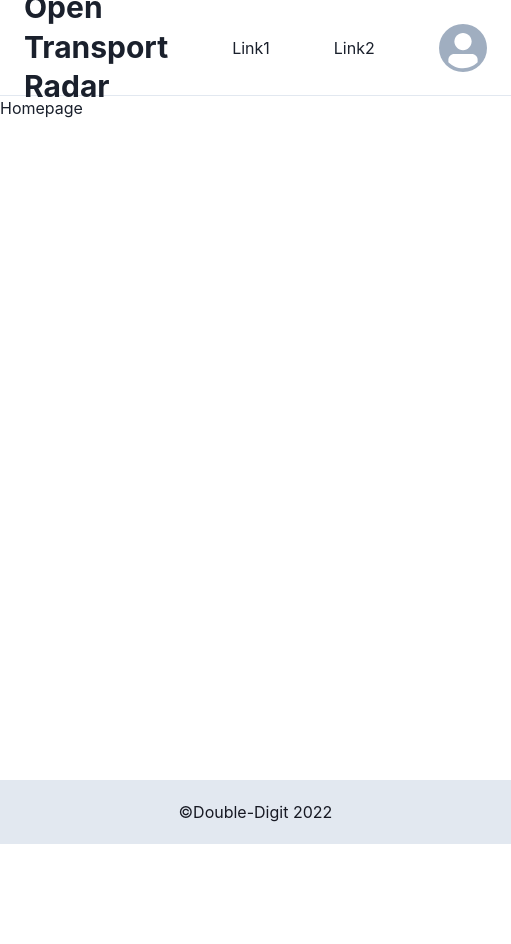
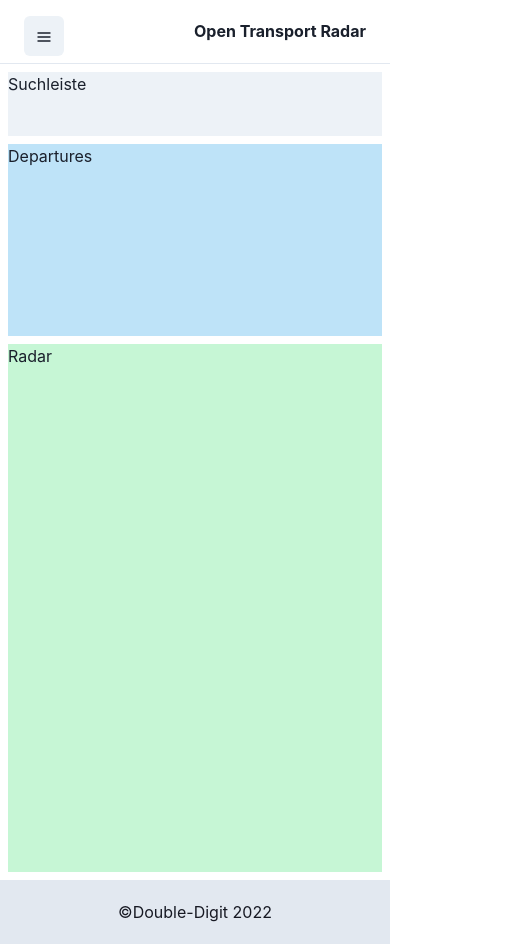
Before and after one commit to TimothyIsaac/open-transport-radar-vite-test, a React (Vite) app: page / in a window 390 px wide. Shown: the whole page, 511 px wide, since content can reach past the window. Before the commit the page ends 844 px from the top, so only its background shows below. Built offline with nearby package versions, Linux system fonts and the light colour scheme.

Commit message:
added responsive design

```diff
--- a/Routes.tsx
+++ b/Routes.tsx
@@ -1,6 +1,6 @@
 import React from 'react'
 import { BrowserRouter, Routes,Route } from 'react-router-dom'
-import { Home, Settings } from './pages'
+import { Home, Settings } from './src/pages'
 
 
 function AppRoutes() {
--- a/components/Header/Header.tsx
+++ /dev/null
@@ -1,39 +0,0 @@
-import React from 'react'
-import {Box, Button, Center, Flex, Heading, IconButton, useColorMode, Avatar} from "@chakra-ui/react";
-import {SunIcon, MoonIcon} from "@chakra-ui/icons"
-import {NavLink} from "react-router-dom";
-
-
-function Header() {
-    const {toggleColorMode} = useColorMode()
-    return (
-
-        <Flex
-            h="6rem"
-            py="4"
-            px="6"
-            justify="space-between"
-            borderBottom={1}
-            borderStyle={'solid'}
-            borderColor={'gray.200'}
-        >
-            <Center>
-                <Box mr={"8"}>
-                    <Heading color={"gray.800"}>Open Transport Radar</Heading>
-                </Box>
-            </Center>
-            <Center>
-                <Box mx={"2rem"}>
-                    <NavLink to={"/home"}>Link1</NavLink>
-                </Box>
-                <Box mx={"2rem"} mr={"4rem"}>
-                    <NavLink to={"/home"}>Link2</NavLink>
-                </Box>
-                <Avatar/>
-            </Center>
-        </Flex>
-    )
-}
-
-
-export default Header
--- a/pages/Home/Home.tsx
+++ /dev/null
@@ -1,13 +0,0 @@
-import { Heading, Text } from '@chakra-ui/react'
-import React from 'react'
-import { Layout } from '../../components'
-
-function Home() {
-    return (
-        <Layout>
-            <Text>Homepage</Text>
-        </Layout>
-    )
-}
-
-export default Home
--- /dev/null
+++ b/src/components/Header/Header.tsx
@@ -0,0 +1,70 @@
+import React from 'react'
+import { Box, Button, Center, Flex, Heading, useColorMode, Avatar, HStack, IconButton, useDisclosure, Menu, MenuButton, MenuItem, MenuDivider, MenuList, Stack } from "@chakra-ui/react";
+import { NavLink } from "react-router-dom";
+import { CloseIcon, HamburgerIcon, QuestionOutlineIcon, SettingsIcon } from '@chakra-ui/icons';
+
+
+function Header() {
+    const { isOpen, onOpen, onClose } = useDisclosure();
+    return (
+        <Box >
+            <Flex
+                h="16"
+                py="4"
+                px="6"
+                justify="space-between"
+                borderBottom={1}
+                borderStyle={'solid'}
+                borderColor={'gray.200'}
+            >
+                <IconButton
+                    size={'md'}
+                    icon={isOpen ? <CloseIcon /> : <HamburgerIcon />}
+                    aria-label={'Open Menu'}
+                    display={{ md: 'none' }}
+                    onClick={isOpen ? onClose : onOpen}
+                />
+                <Center>
+                    <Heading color={"gray.800"} size={["sm","md","xl"]}>Open Transport Radar</Heading>
+                </Center>
+                <Center display={{ base: 'none', md: 'flex' }}>
+                    <Box mx={"2rem"}>
+                        <NavLink to={"/home"}>Link1</NavLink>
+                    </Box>
+                    <Box mx={"2rem"} mr={"4rem"}>
+                        <NavLink to={"/home"}>Link2</NavLink>
+                    </Box>
+                    <Menu>
+                        <MenuButton>
+                            <Avatar />
+                        </MenuButton>
+                        <MenuList>
+
+                            <MenuItem icon={<SettingsIcon/>}>Settings</MenuItem>
+                            <MenuItem icon={<QuestionOutlineIcon/>}>Help</MenuItem>
+                            <MenuItem>Contact</MenuItem>
+                            <MenuDivider />
+                            <MenuItem color="red">Log Out</MenuItem>
+                        </MenuList>
+                    </Menu>
+                </Center>
+
+            </Flex>  {isOpen ? (
+                <Box
+                    pb={4}
+                    display={{ md: 'none' }}
+                    borderBottom={1}
+                    borderStyle={'solid'}
+                    borderColor={'gray.200'}>
+                    <Stack as="nav" spacing={4}>
+                        <NavLink to={"/home"}>Settings</NavLink>
+                        <NavLink to={"/home"}>Link2</NavLink>
+                    </Stack>
+                </Box>
+            ) : null}
+        </Box>
+    )
+}
+
+
+export default Header
--- a/components/Layout/Layout.tsx
+++ b/src/components/Layout/Layout.tsx
@@ -1,20 +1,22 @@
 import React from 'react'
 import Footer from '../Footer/Footer'
 import Header from '../Header/Header'
-import {Grid, GridItem} from "@chakra-ui/react";
+import { Grid, GridItem, Box, Flex } from "@chakra-ui/react";
 
 
-function Layout({children}: { children: React.ReactNode }) {
+function Layout({ children }: { children: React.ReactNode }) {
     return (
         <Grid height="100vh" templateRows="auto 1fr auto">
             <GridItem>
-                <Header/>
+                <Header />
+            </GridItem>
+            <GridItem alignItems="center">
+
+                {children}
+
             </GridItem>
             <GridItem>
-                {children}
-            </GridItem>
-            <GridItem>
-                <Footer/>
+                <Footer />
             </GridItem>
         </Grid>
     )
--- a/components/index.tsx
+++ b/src/components/index.tsx
@@ -2,5 +2,4 @@ import Header from "./Header/Header"
 import Footer from "./Footer/Footer"
 import Layout from "./Layout/Layout"
 
-
-export {Header, Footer, Layout}
+export {Header, Footer, Layout }
--- /dev/null
+++ b/src/pages/Home/Home.tsx
@@ -0,0 +1,28 @@
+import { Heading, Text, Container, Grid, GridItem } from '@chakra-ui/react'
+import React from 'react'
+import { Layout } from '../../components'
+
+function Home() {
+    return (
+        <Layout>
+            <Grid
+                m={{ "base": "0.5rem", "sm": "1rem", "md": "2rem" }}
+
+                maxW="1600px"
+                h={{ "base": "50em", "md": "50em" }}
+                gap={{ "base": "0.5rem", "md": "2rem" }}
+                templateColumns={{ "base": "1fr", "md": "repeat(3,1fr)" }}
+                templateRows={{ "base": "4rem 12rem 1fr", "md": "4rem auto" }}
+
+            >
+                <GridItem bg="gray.100" colSpan={{ "base": 1, "md": 3 }}  >
+                    Suchleiste
+                </GridItem>
+                <GridItem bg="blue.100" >Departures</GridItem>
+                <GridItem bg="green.100" colSpan={{ "base": 1, "md": 2 }} >Radar</GridItem>
+            </Grid>
+        </Layout>
+    )
+}
+
+export default Home
```
Also changed, not shown: src/components/Footer/Footer.tsx (renamed from components/Footer/Footer.tsx), src/pages/Settings/Settings.tsx (renamed from pages/Settings/Settings.tsx), src/pages/index.tsx (renamed from pages/index.tsx).
